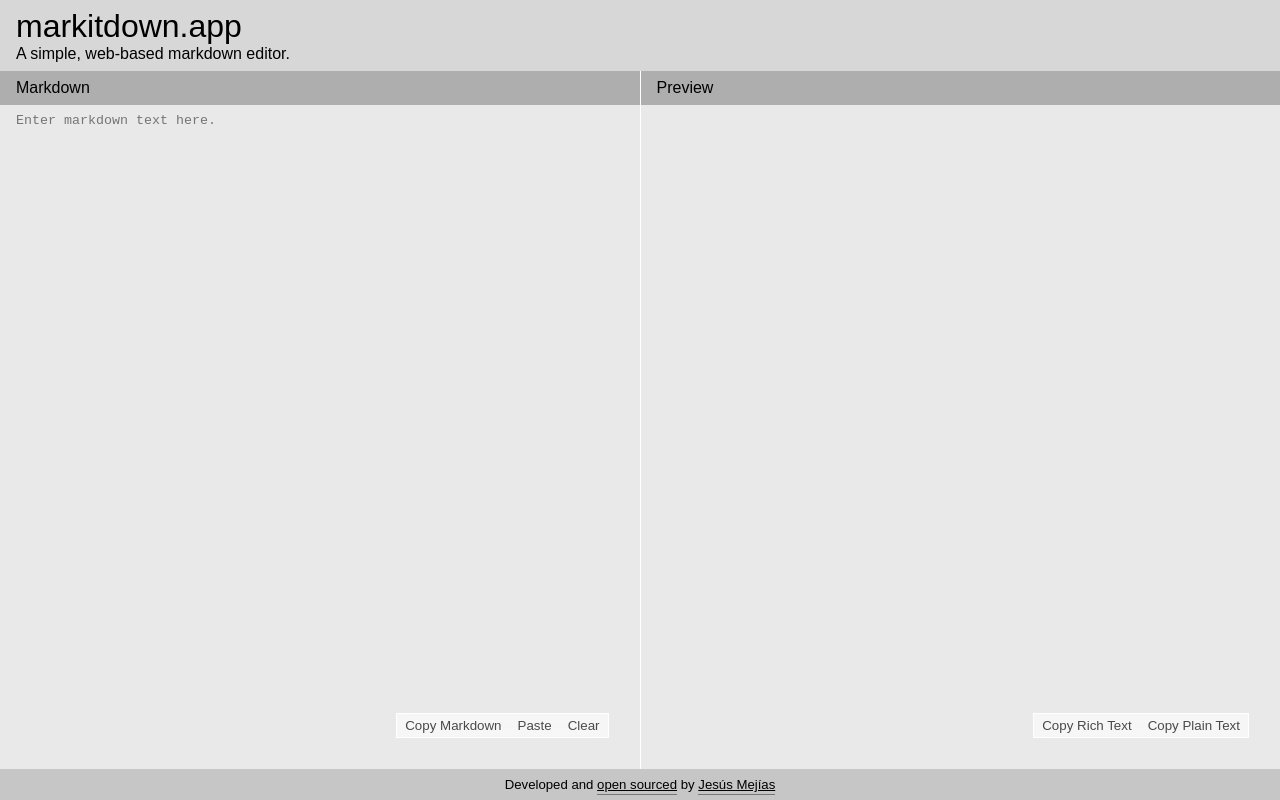
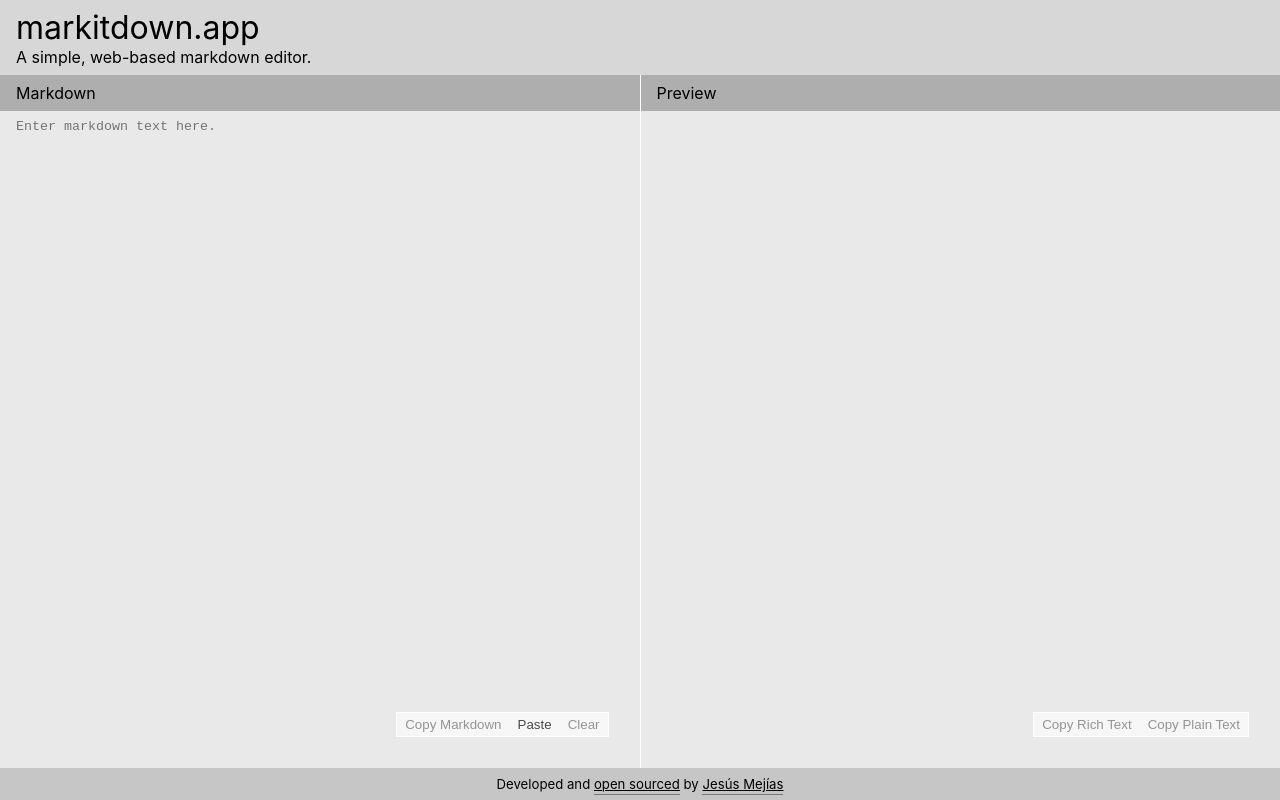
Before and after one commit to JesusMejias/markitdown, a React (Vite) app: page / in a window 1280 px wide. Built offline with nearby package versions, Linux system fonts and the light colour scheme.

Commit message:
Upaded functionality

```diff
--- a/src/App.jsx
+++ b/src/App.jsx
@@ -26,8 +26,8 @@
           <div className="side">Preview</div>
         </div>
         <div className="bottom">
-          <div className="side"><textarea value={markdown} placeholder="Enter markdown text here." onChange={(e) => setMarkdown(e.target.value)}></textarea><div className="options"><button onClick={() => navigator.clipboard.writeText(markdown)}>Copy Markdown</button><button onClick={pasteText}>Paste</button><button onClick={() => setMarkdown('')}>Clear</button></div></div>
-          <div className="side"><div className="markdown"><Markdown remarkPlugins={[remarkGfm]}>{markdown}</Markdown></div><div className="options"><button onClick={copyRichText}>Copy Rich Text</button><button onClick={() => navigator.clipboard.writeText(document.querySelector('.markdown').innerText)}>Copy Plain Text</button></div></div>
+          <div className="side"><textarea value={markdown} placeholder="Enter markdown text here." onChange={(e) => setMarkdown(e.target.value)}></textarea><div className="options"><button onClick={() => navigator.clipboard.writeText(markdown)} disabled={markdown === ''}>Copy Markdown</button><button onClick={pasteText}>Paste</button><button onClick={() => setMarkdown('')} disabled={markdown === ''}>Clear</button></div></div>
+          <div className="side"><div className="markdown"><Markdown remarkPlugins={[remarkGfm]}>{markdown}</Markdown></div><div className="options"><button onClick={copyRichText} disabled={markdown === ''}>Copy Rich Text</button><button onClick={() => navigator.clipboard.writeText(document.querySelector('.markdown').innerText)} disabled={markdown === ''}>Copy Plain Text</button></div></div>
         </div>
       </div>
       <footer>Developed and <a href="https://github.com/JesusMejias/markitdown" target="_blank">open sourced</a> by <a href="https://jesusmejias.com/" target="_blank">Jesús Mejías</a></footer>
--- a/src/index.scss
+++ b/src/index.scss
@@ -20,7 +20,7 @@
 }
 
 body {
-  font-family: Arial, sans-serif;
+  font-family: -apple-system, BlinkMacSystemFont, "Segoe UI", "Noto Sans", Helvetica, Arial, sans-serif, "Apple Color Emoji", "Segoe UI Emoji";
   height: 100vh;
   background-color: rgb(215, 215, 215);
 }
@@ -91,6 +91,13 @@
           &:hover {
             opacity: 1;
           }
+          &[disabled] {
+            cursor: default;
+            opacity: .4;
+            &:hover {
+              opacity: .4;
+            }
+          }
         }
       }
       textarea {
@@ -105,11 +112,33 @@
         height: 100%;
         line-height: 1.5;
         h1, h2, h3, h4, h5, h6 {
-          border-bottom: 1px solid rgba(0, 0, 0, .4);
+          border-bottom: 1px solid rgba(0, 0, 0, .2);
           margin-bottom: .5rem;
+          &:not(:first-child) {
+            margin-top: 1rem;
+          }
         }
         ul {
           margin-left: 1.25rem;
+        }
+        p code, li code {
+          background-color: rgba(0, 0, 0, .2);
+          padding: 0 .25rem;
+          border-radius: .25rem;
+        }
+        table {
+          width: 100%;
+          border: 1px solid rgba(0, 0, 0, .2);
+          border-collapse: collapse;
+          td {
+            border: 1px solid rgba(0, 0, 0, .2);
+            padding: $padding;
+          }
+          thead td, thead th {
+            border-bottom: 2px solid rgba(0, 0, 0, .2);
+            font-weight: bold;
+            padding: $padding;
+          }
         }
       }
     }
```
